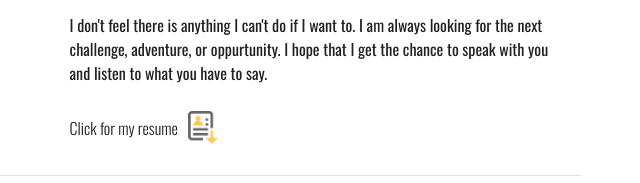
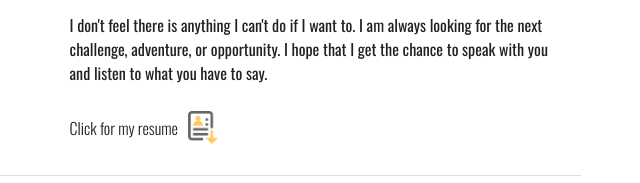
Before and after one commit to jeffcela/08-Project-1-Professional-Materials, a plain HTML site: page about.html in a window 1280 px wide. Shown: the part 413-596 px from the top of the page, 507-1147 px from the left. Drawn offline with nearby package versions, Linux system fonts and the light colour scheme.

Commit message:
fixed spelling issue on the about page

```diff
--- a/about.html
+++ b/about.html
@@ -62,7 +62,7 @@
                     <div class="col s12 m7 bio-text">
                         <p>I am a Jersey boy who found a home in the south. Graphic/Web design are my specialties, people are my inspiration, and passion is my fuel. I am considered a jack of all trades; my skill set that ranges from print to digital end products.</p>
                         <p>I'm a Savannah College of Art and Design Graduate with over 8 years of industry experience. With my ability to self-start, self-teach, and problem solve I bring a unique perspective to creative environments. I am currently enrolled at the GA Tech Full Stack Bootcamp where I am enhacing my abilities and skills in the digital relam.</p>
-                        <p>I don't feel there is anything I can't do if I want to. I am always looking for the next challenge, adventure, or oppurtunity. I hope that I get the chance to speak with you and listen to what you have to say.</p>
+                        <p>I don't feel there is anything I can't do if I want to. I am always looking for the next challenge, adventure, or opportunity. I hope that I get the chance to speak with you and listen to what you have to say.</p>
                         <p class="light">Click for my resume<a href="assets/images/cela.j.pdf" target="_blank"><img class="icon-page" src="assets/images/design_files/resume_icon_page.png" alt=""></a></p>
                     </div>
                 </div>
```
